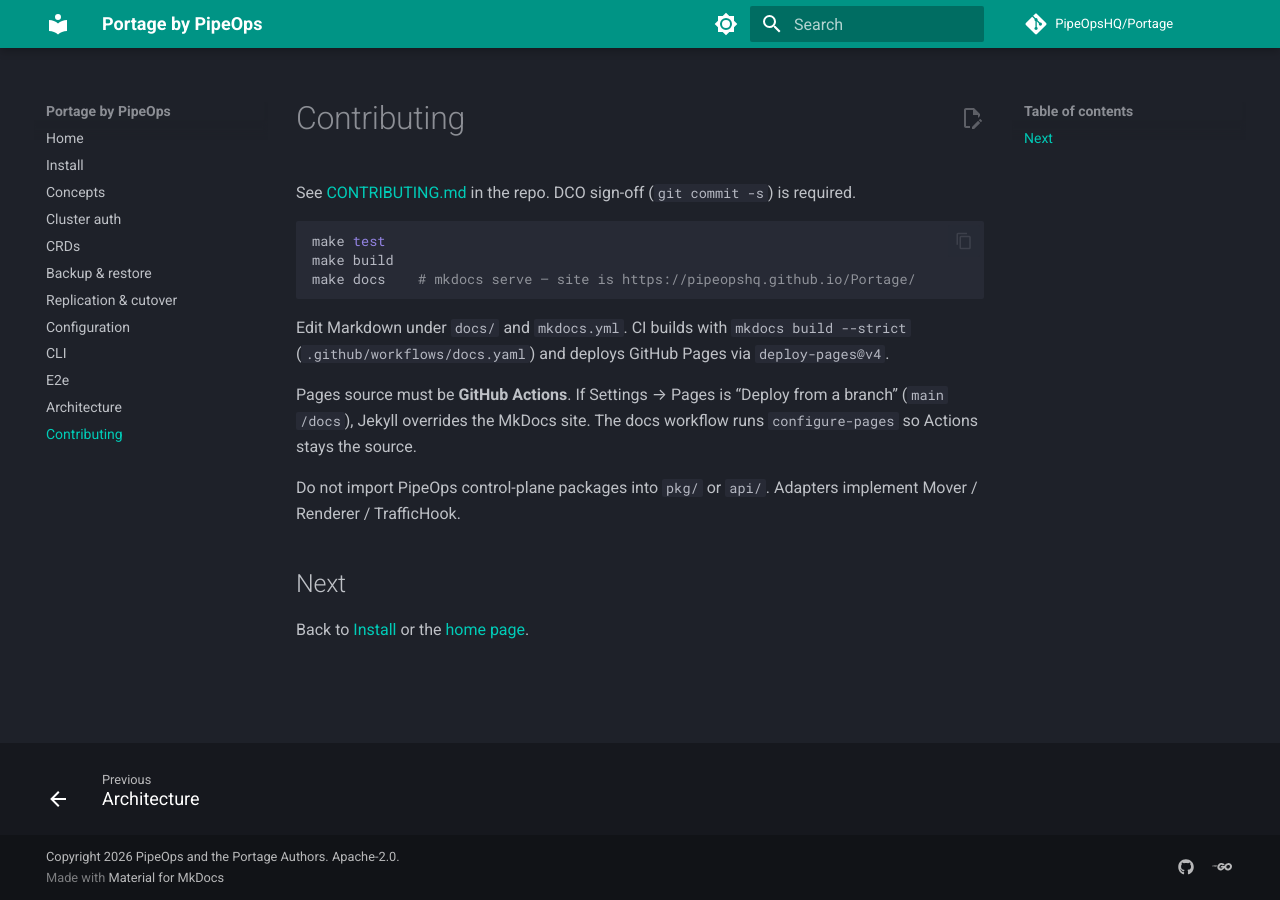
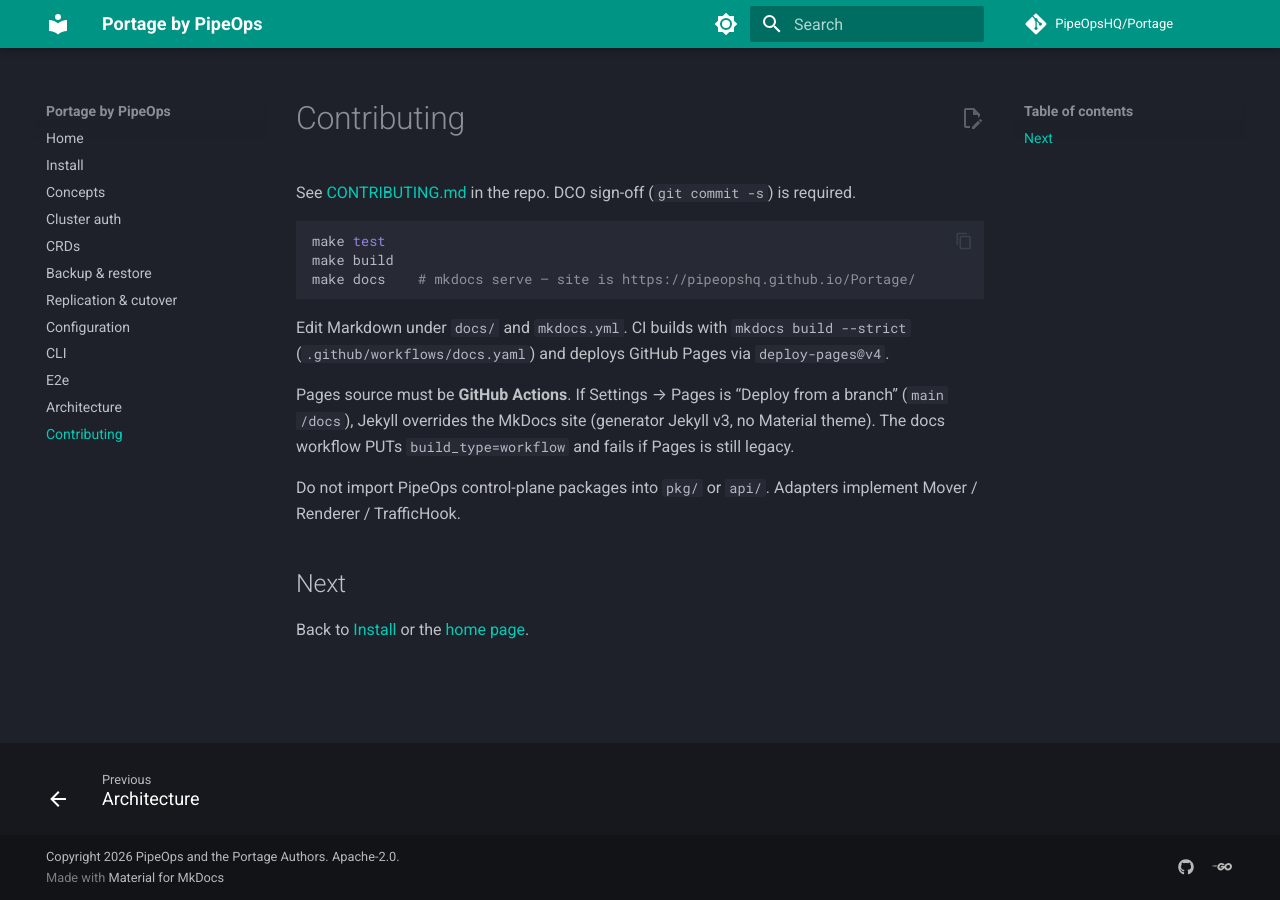
Before and after one commit to PipeOpsHQ/Portage, an MkDocs documentation site: the page built from docs/contributing.md, in a window 1280 px wide. Built offline with MkDocs 1.6.1 and Material for MkDocs 9.7.7, drawn with Linux system fonts in a browser that asks for light colours; comment, search, counter and statistics services are not loaded.

Commit message:
fix(docs): force GitHub Pages onto Actions, not Jekyll /docs
Pages had flipped back to build_type=legacy source=main/docs, so Jekyll
v3 overrode the MkDocs Material deploy. PUT build_type=workflow and fail
CI if Pages is still legacy.

Signed-off-by: Alex Idowu <alexidowu25@gmail.com>

```diff
--- a/docs/contributing.md
+++ b/docs/contributing.md
@@ -14,8 +14,9 @@ Edit Markdown under `docs/` and `mkdocs.yml`. CI builds with
 Pages via `deploy-pages@v4`.
 
 Pages source must be **GitHub Actions**. If Settings → Pages is “Deploy from
-a branch” (`main` `/docs`), Jekyll overrides the MkDocs site. The docs
-workflow runs `configure-pages` so Actions stays the source.
+a branch” (`main` `/docs`), Jekyll overrides the MkDocs site (generator
+Jekyll v3, no Material theme). The docs workflow PUTs `build_type=workflow`
+and fails if Pages is still legacy.
 
 Do not import PipeOps control-plane packages into `pkg/` or `api/`. Adapters
 implement Mover / Renderer / TrafficHook.
```
Also changed, not shown: 1 other file.
